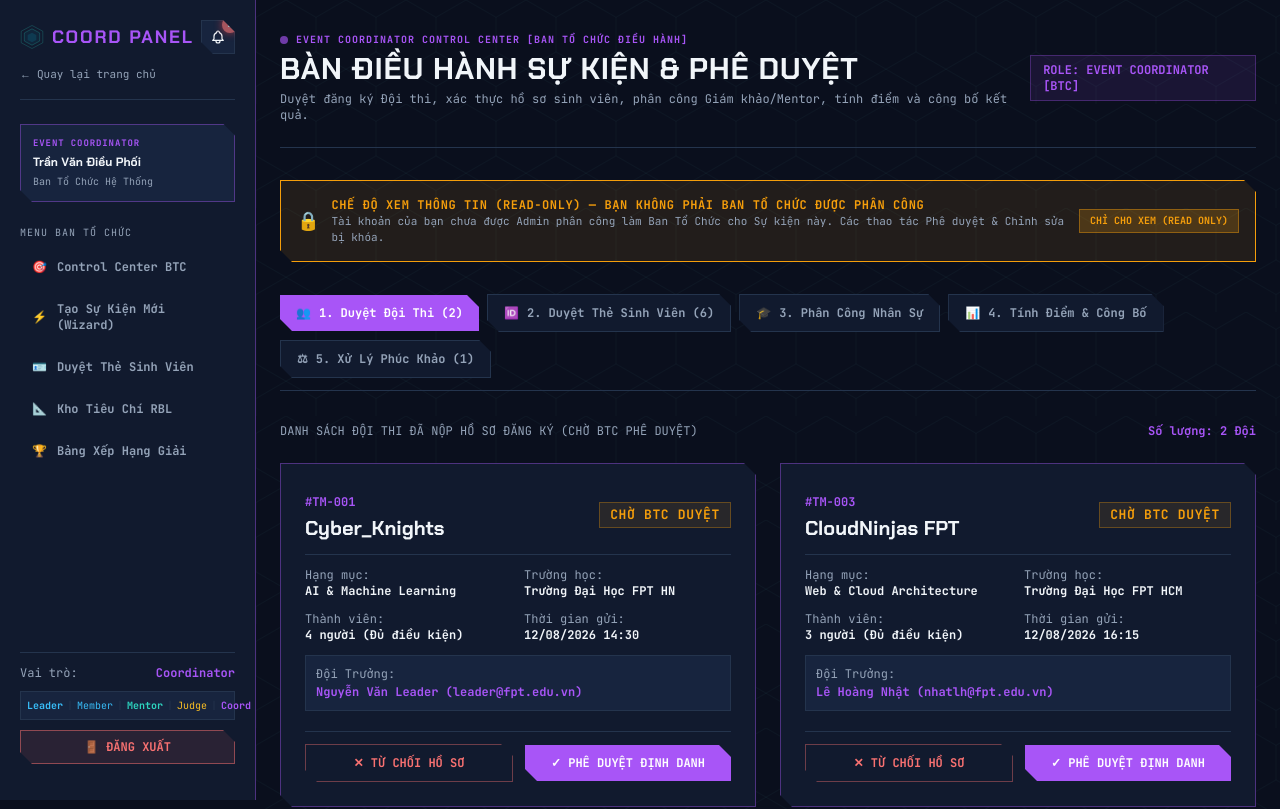
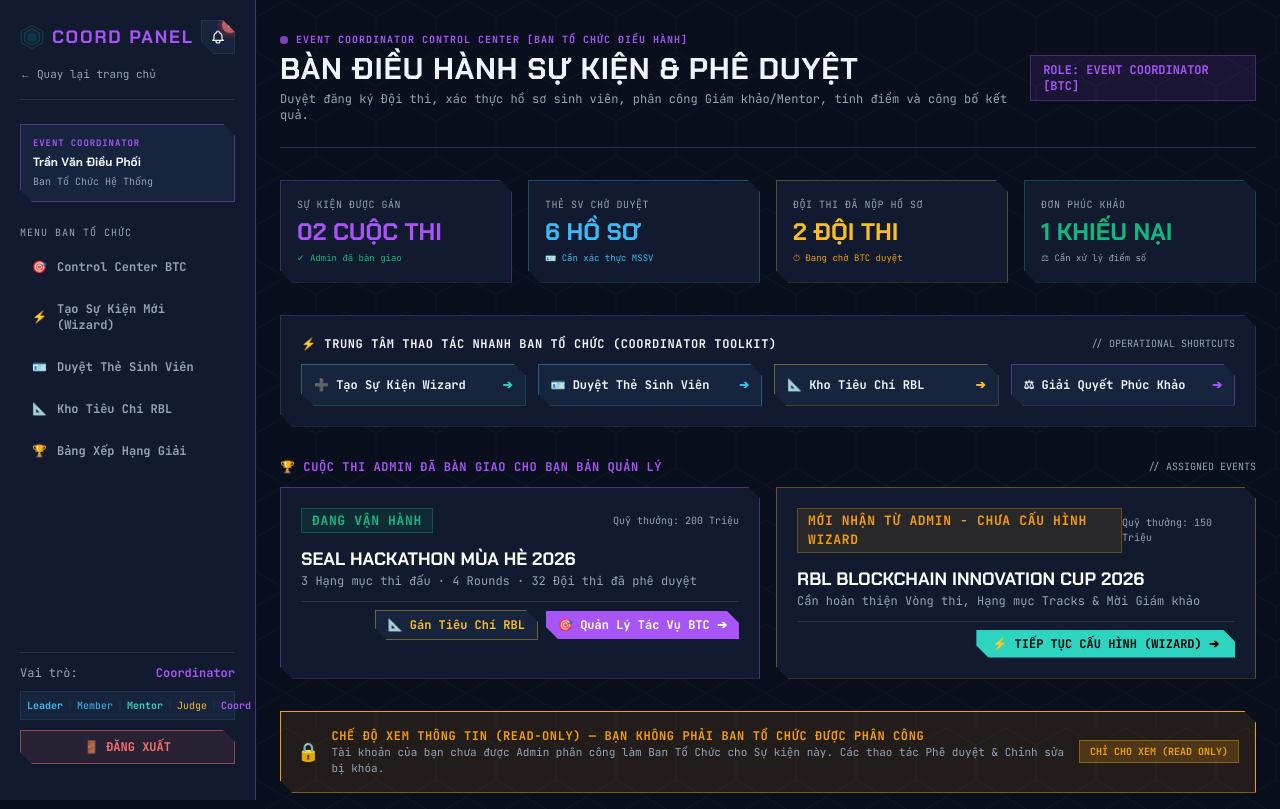
Before and after one commit to SU26-SWP-BL3W/SU26_SWP_BL3W_FE, a Next.js app: page /en/coordinator/staff in a window 1280 px wide. Shown: the top 809 px of the page. Built offline with nearby package versions, Linux system fonts and the light colour scheme.

Commit message:
feat(coordinator): overhaul Coordinator Dashboard with Realtime Metrics, Toolkit Shortcuts, and Admin Assigned Events Board

```diff
--- a/src/views/CoordinatorWorkspaceView.tsx
+++ b/src/views/CoordinatorWorkspaceView.tsx
@@ -217,6 +217,131 @@ export function CoordinatorWorkspaceView({ eventId = "event-seal-2026" }: { even
             <span className="font-mono text-xs text-[#a855f7] bg-[#a855f7]/10 border border-[#a855f7]/30 px-3 py-1.5 font-bold">
               ROLE: EVENT COORDINATOR [BTC]
             </span>
+          </div>
+        </div>
+
+        {/* ── Realtime Metrics Overview ── */}
+        <div className="grid grid-cols-2 md:grid-cols-4 gap-4 font-mono">
+          <div className="p-4 bg-[var(--bg-panel)] border border-[#a855f7]/30 hud-clipped flex flex-col gap-1">
+            <span className="text-[10px] text-[var(--text-muted)] uppercase tracking-wider">SỰ KIỆN ĐƯỢC GÁN</span>
+            <span className="font-display text-2xl font-bold text-[#a855f7]">02 CUỘC THI</span>
+            <span className="text-[9px] text-[var(--color-success)]">✓ Admin đã bàn giao</span>
+          </div>
+
+          <div className="p-4 bg-[var(--bg-panel)] border border-[var(--accent-team)]/30 hud-clipped flex flex-col gap-1">
+            <span className="text-[10px] text-[var(--text-muted)] uppercase tracking-wider">THẺ SV CHỜ DUYỆT</span>
+            <span className="font-display text-2xl font-bold text-[var(--accent-team)]">{pendingProfiles.length} HỒ SƠ</span>
+            <span className="text-[9px] text-[var(--accent-team)]">🪪 Cần xác thực MSSV</span>
+          </div>
+
+          <div className="p-4 bg-[var(--bg-panel)] border border-[var(--accent-judge)]/30 hud-clipped flex flex-col gap-1">
+            <span className="text-[10px] text-[var(--text-muted)] uppercase tracking-wider">ĐỘI THI ĐÃ NỘP HỒ SƠ</span>
+            <span className="font-display text-2xl font-bold text-[var(--accent-judge)]">{pendingTeams.length} ĐỘI THI</span>
+            <span className="text-[9px] text-[var(--color-warning)]">⏱ Đang chờ BTC duyệt</span>
+          </div>
+
+          <div className="p-4 bg-[var(--bg-panel)] border border-[var(--color-success)]/30 hud-clipped flex flex-col gap-1">
+            <span className="text-[10px] text-[var(--text-muted)] uppercase tracking-wider">ĐƠN PHÚC KHẢO</span>
+            <span className="font-display text-2xl font-bold text-[var(--color-success)]">{pendingAppeals.length} KHIẾU NẠI</span>
+            <span className="text-[9px] text-[var(--text-muted)]">⚖ Cần xử lý điểm số</span>
+          </div>
+        </div>
+
+        {/* ── Quick Operational Tool Shortcuts ── */}
+        <div className="p-5 bg-[var(--bg-panel)] border border-[var(--border-muted)] hud-clipped space-y-3 font-mono">
+          <div className="flex items-center justify-between">
+            <span className="text-xs font-bold text-[var(--text-primary)] uppercase tracking-wider flex items-center gap-2">
+              <span>⚡ TRUNG TÂM THAO TÁC NHANH BAN TỔ CHỨC (COORDINATOR TOOLKIT)</span>
+            </span>
+            <span className="text-[10px] text-[var(--text-muted)]">// OPERATIONAL SHORTCUTS</span>
+          </div>
+
+          <div className="grid grid-cols-2 md:grid-cols-4 gap-3 text-xs">
+            <Link
+              href="/coordinator/events/new"
+              className="p-3 bg-[var(--bg-input)] border border-[var(--accent-primary)]/40 hover:border-[var(--accent-primary)] text-[var(--text-primary)] font-bold hud-clipped flex items-center justify-between transition-all"
+            >
+              <span>➕ Tạo Sự Kiện Wizard</span>
+              <span className="text-[var(--accent-primary)]">➔</span>
+            </Link>
+
+            <Link
+              href="/coordinator/profiles"
+              className="p-3 bg-[var(--bg-input)] border border-[var(--accent-team)]/40 hover:border-[var(--accent-team)] text-[var(--text-primary)] font-bold hud-clipped flex items-center justify-between transition-all"
+            >
+              <span>🪪 Duyệt Thẻ Sinh Viên</span>
+              <span className="text-[var(--accent-team)]">➔</span>
+            </Link>
+
+            <Link
+              href="/coordinator/calibration"
+              className="p-3 bg-[var(--bg-input)] border border-[var(--accent-judge)]/40 hover:border-[var(--accent-judge)] text-[var(--text-primary)] font-bold hud-clipped flex items-center justify-between transition-all"
+            >
+              <span>📐 Kho Tiêu Chí RBL</span>
+              <span className="text-[var(--accent-judge)]">➔</span>
+            </Link>
+
+            <Link
+              href="/coordinator/appeals"
+              className="p-3 bg-[var(--bg-input)] border border-[#a855f7]/40 hover:border-[#a855f7] text-[var(--text-primary)] font-bold hud-clipped flex items-center justify-between transition-all"
+            >
+              <span>⚖ Giải Quyết Phúc Khảo</span>
+              <span className="text-[#a855f7]">➔</span>
+            </Link>
+          </div>
+        </div>
+
+        {/* ── Assigned Events Board (Sự Kiện Admin Giao Khung) ── */}
+        <div className="space-y-3 font-mono">
+          <div className="flex items-center justify-between">
+            <span className="text-xs font-bold text-[#a855f7] uppercase tracking-wider flex items-center gap-2">
+              <span>🏆 CUỘC THI ADMIN ĐÃ BÀN GIAO CHO BẠN BẢN QUẢN LÝ</span>
+            </span>
+            <span className="text-[10px] text-[var(--text-muted)]">// ASSIGNED EVENTS</span>
+          </div>
+
+          <div className="grid grid-cols-1 md:grid-cols-2 gap-4">
+            <div className="p-5 bg-[var(--bg-panel)] border border-[#a855f7]/40 hud-clipped space-y-3">
+              <div className="flex items-center justify-between">
+                <Badge tone="success">ĐANG VẬN HÀNH</Badge>
+                <span className="text-[10px] text-[var(--text-muted)]">Quỹ thưởng: 200 Triệu</span>
+              </div>
+              <div>
+                <h3 className="font-display text-lg font-bold text-white uppercase">SEAL Hackathon Mùa Hè 2026</h3>
+                <p className="text-xs text-[var(--text-muted)]">3 Hạng mục thi đấu · 4 Rounds · 32 Đội thi đã phê duyệt</p>
+              </div>
+              <div className="flex items-center justify-end gap-2 pt-2 border-t border-[var(--border-muted)]">
+                <Link href="/coordinator/calibration">
+                  <button className="px-3 py-1.5 bg-[var(--bg-input)] border border-[var(--accent-judge)]/40 text-[var(--accent-judge)] font-bold text-xs hud-clipped hover:bg-[var(--accent-judge)] hover:text-black">
+                    📐 Gán Tiêu Chí RBL
+                  </button>
+                </Link>
+                <button
+                  onClick={() => setActiveTab("teams")}
+                  className="px-3 py-1.5 bg-[#a855f7] text-white font-bold text-xs hud-clipped hover:bg-purple-600"
+                >
+                  🎯 Quản Lý Tác Vụ BTC ➔
+                </button>
+              </div>
+            </div>
+
+            <div className="p-5 bg-[var(--bg-panel)] border border-[var(--color-warning)]/40 hud-clipped space-y-3">
+              <div className="flex items-center justify-between">
+                <Badge tone="warning">MỚI NHẬN TỪ ADMIN - CHƯA CẤU HÌNH WIZARD</Badge>
+                <span className="text-[10px] text-[var(--text-muted)]">Quỹ thưởng: 150 Triệu</span>
+              </div>
+              <div>
+                <h3 className="font-display text-lg font-bold text-white uppercase">RBL Blockchain Innovation Cup 2026</h3>
+                <p className="text-xs text-[var(--text-muted)]">Cần hoàn thiện Vòng thi, Hạng mục Tracks & Mời Giám khảo</p>
+              </div>
+              <div className="flex items-center justify-end gap-2 pt-2 border-t border-[var(--border-muted)]">
+                <Link href="/coordinator/events/new">
+                  <button className="px-4 py-1.5 bg-[var(--accent-primary)] text-black font-bold text-xs hud-clipped hover:bg-teal-300">
+                    ⚡ TIẾP TỤC CẤU HÌNH (WIZARD) ➔
+                  </button>
+                </Link>
+              </div>
+            </div>
           </div>
         </div>
 
```
